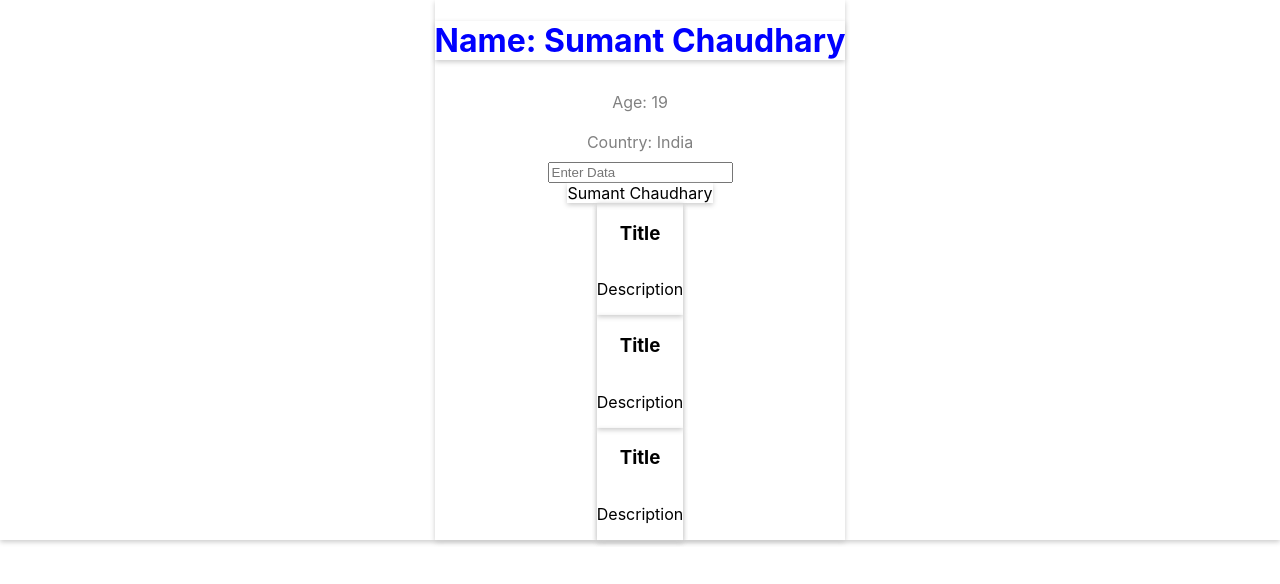
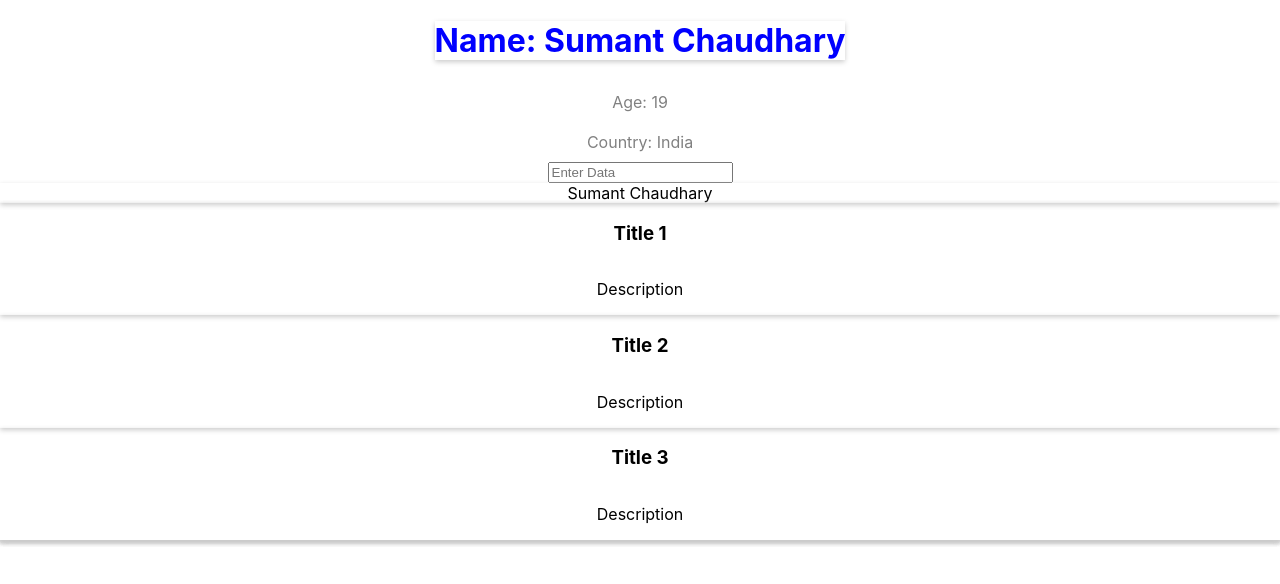
Before and after one commit to sumant7/react-prac, a React (Create React App) app in the folder first/: page / in a window 1280 px wide. Shown: the top 584 px of the page. Built offline with nearby package versions, Linux system fonts and the light colour scheme.

Commit message:
using props

```diff
--- a/first/src/App.css
+++ b/first/src/App.css
@@ -1,4 +1,6 @@
 div{
+    width: 100%;
+    height: 100%;
  box-shadow: 0 2px 5px #ccc;
  display: flex;
  justify-content: center;
--- a/first/src/App.js
+++ b/first/src/App.js
@@ -16,7 +16,7 @@ function App() {
     name: "Sumant Chaudhary",
     age: 19,
   }
-    const fname = "Sumant Chaudhary"  //if we don't use const here it doesn't compile don't know why
+    const fname = "Sumant Chaudhary"  //if we don't use const/let here it doesn't compile
     const age = 19
     const p = "Enter Data"
   //inside the return we have JSX which lookd like HTML
@@ -48,7 +48,7 @@ function App() {
   ]
   const bm = blogs.map((item,pos)=>{
     return(
-      <Card key={pos} /> //always start the name with capital letter
+      <Card key={pos} title= "Title" n={pos}/> //always start the name with capital letter
       // <div className='card' key={item.id}>
       // <h3>{item.title}</h3>
       // <p>{item.description}</p>
--- a/first/src/blog.js
+++ b/first/src/blog.js
@@ -1,9 +1,9 @@
 import React from 'react';
 
-const card =()=>{
+const card =(props)=>{
     return(
     <div className='card'>
-      <h3>Title</h3>
+      <h3>{props.title +" " + (props.n+1)}</h3>
       <p>Description</p>
       </div>
     )
```
